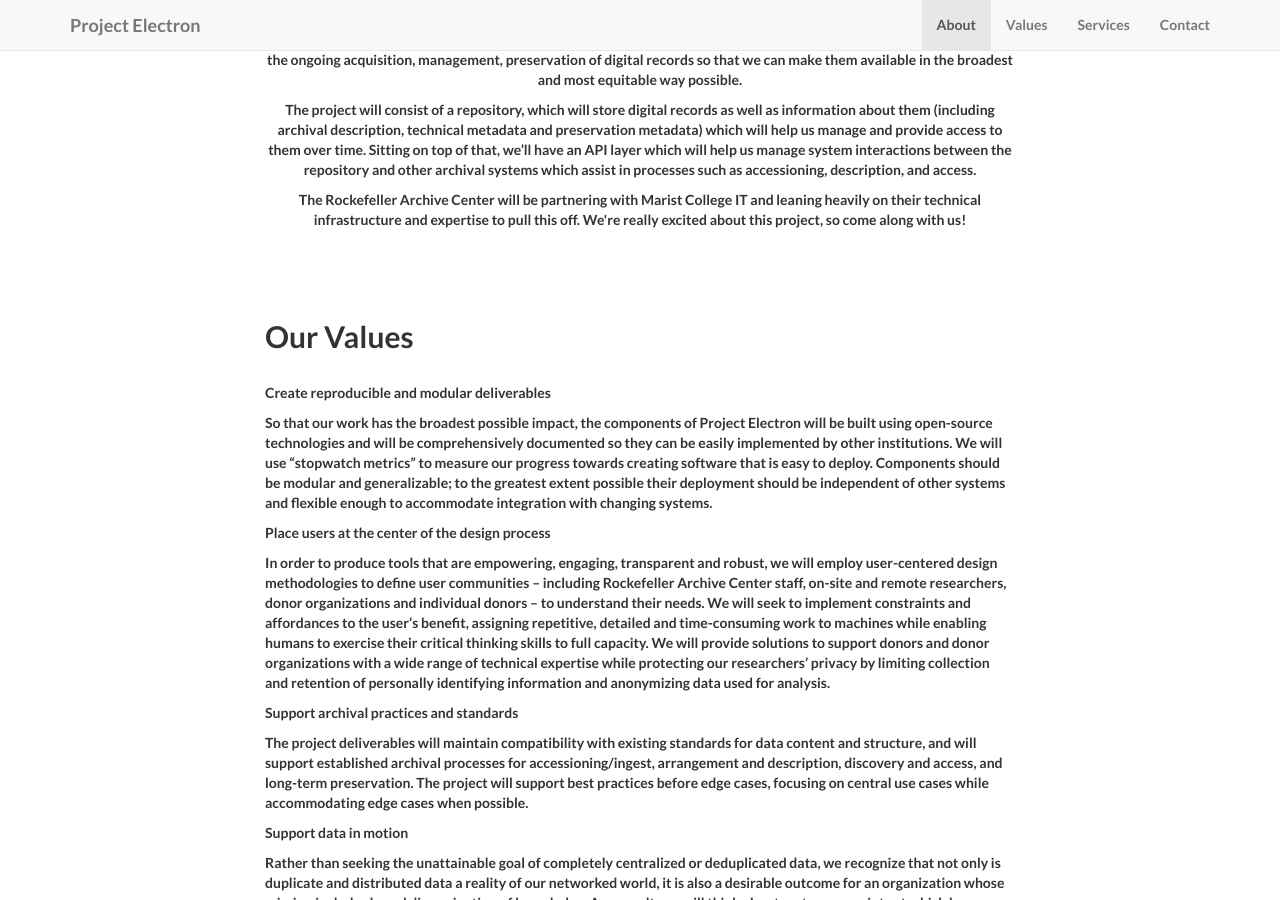
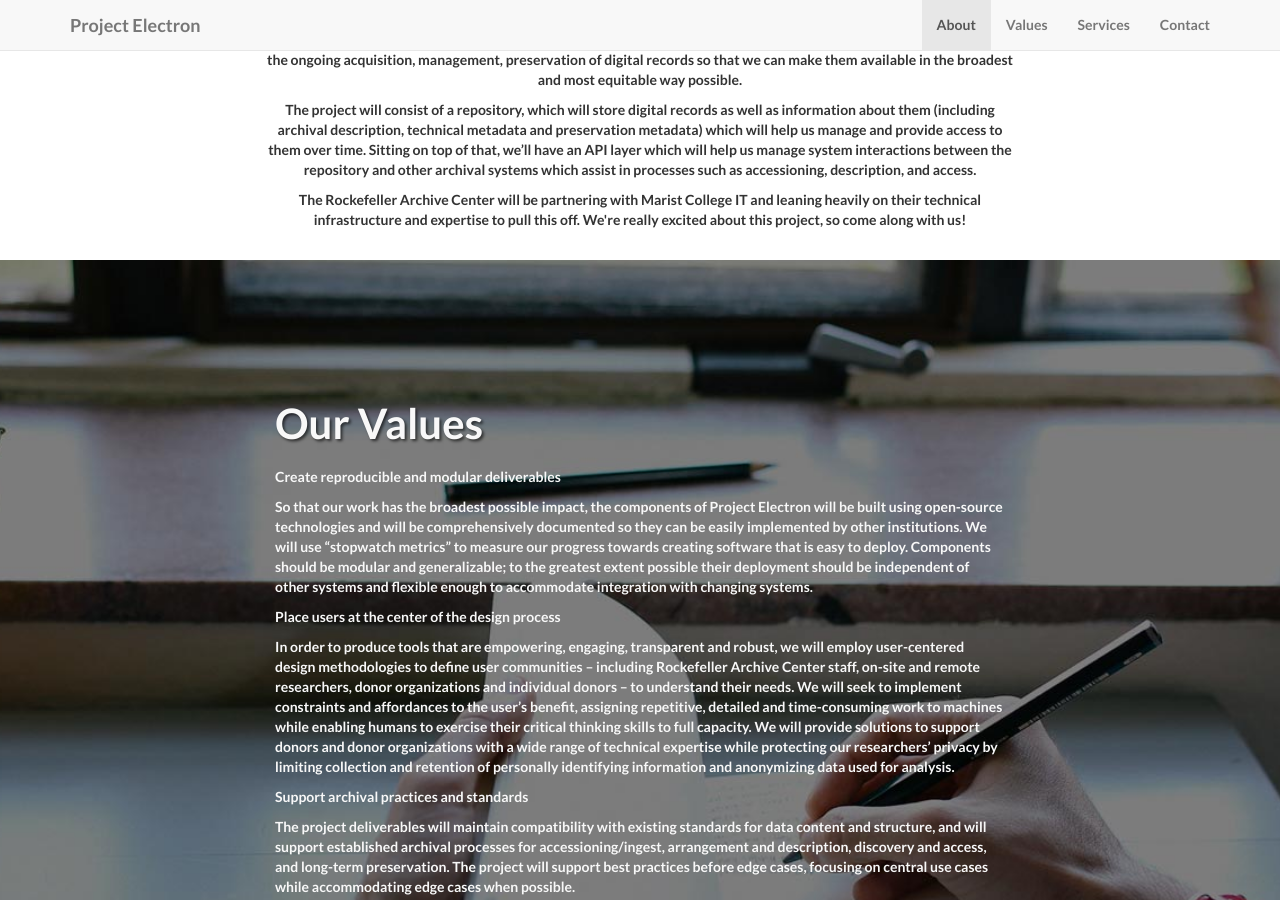
Before and after one commit to RockefellerArchiveCenter/project_electron, a Jekyll site: the page built from index.html, in a window 1280 px wide and 900 px high, scrolled down 870 px. Built offline with Jekyll 4.4.1, drawn with Linux system fonts in a browser that asks for light colours.

Commit message:
Changing values to banner

```diff
--- a/_includes/values.html
+++ b/_includes/values.html
@@ -1,6 +1,7 @@
     <!-- Values Section -->
-    <section id="values" class="container content-section text-left">
-        <div class="row">
+    <section id="values">
+    	<div class="banner">
+    		<div class="container">
             <div class="col-lg-8 col-lg-offset-2">
               <br/><br/>
               <h2>Our Values</h2>
@@ -16,4 +17,5 @@
                 <br/>
               </div>
         </div>
+      </div>
     </section>
```
